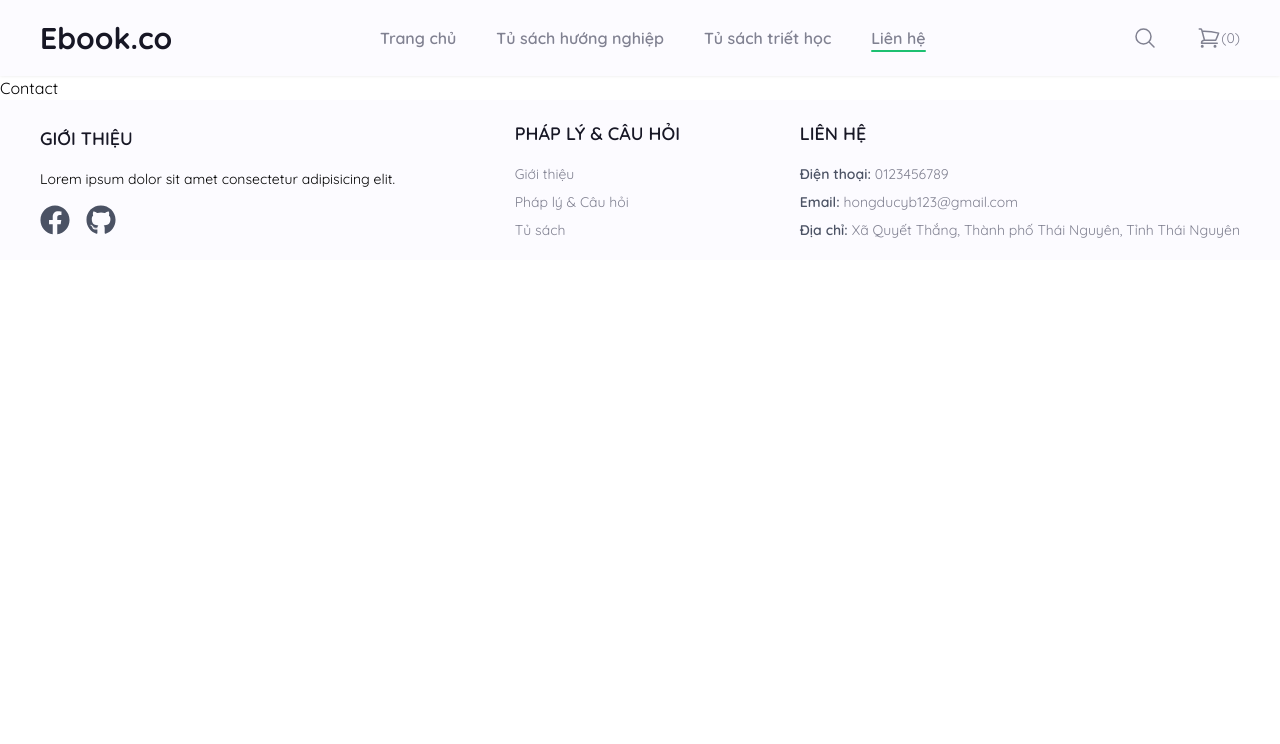
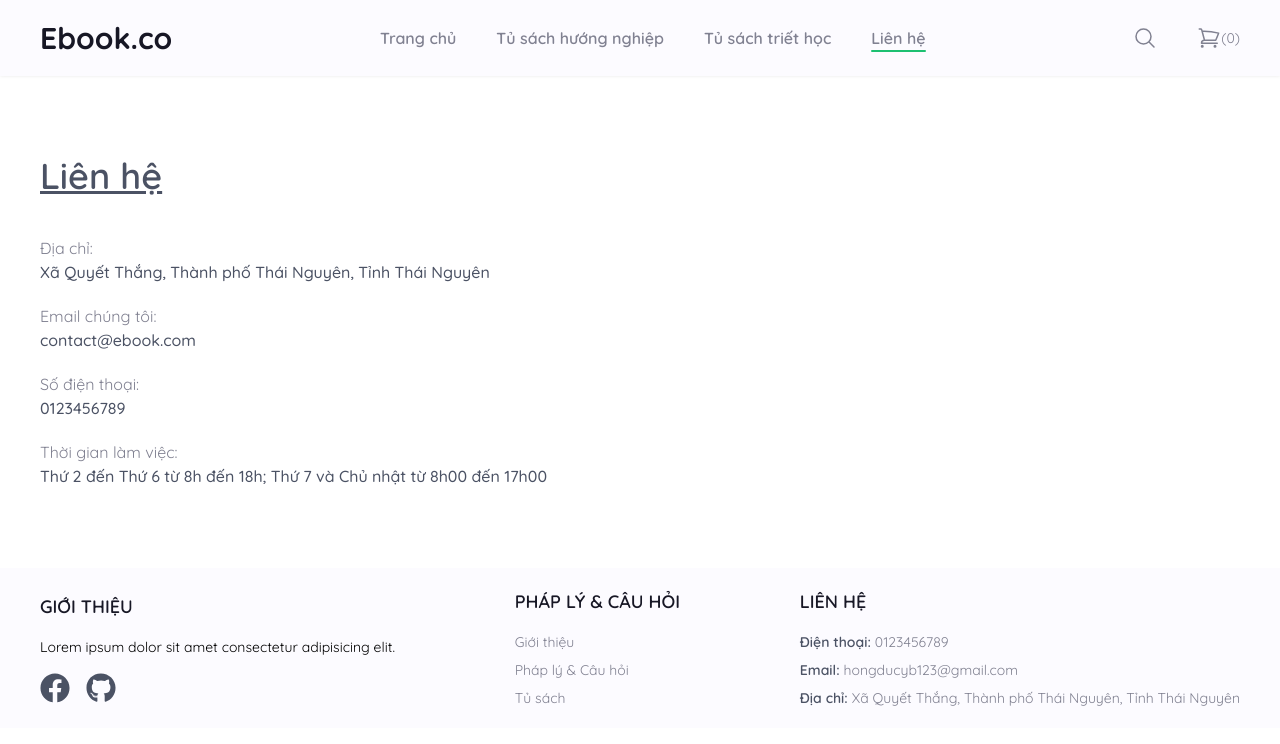
Before and after one commit to hongducdev/ban_sach_truc_tuyen, a React (Vite) app in the folder client/: page /lien-he in a window 1280 px wide. Shown: the top 744 px of the page. Built offline with nearby package versions, Linux system fonts and the light colour scheme.

Commit message:
Update Contact page

```diff
--- a/client/src/components/Product/ProductCard.jsx
+++ b/client/src/components/Product/ProductCard.jsx
@@ -21,7 +21,7 @@ const ProductCard = () => {
         </button>
       </div>
       <div className="mt-3">
-        <Link className="wrap-text-1 font-medium text-sm text-text2">
+        <Link className="wrap-text-1 font-medium text-sm text-text2" to="/product/123">
           Sách Người Trong Muôn Nghề: Ngành Kinh tế có gì? - Bức tranh tổng quan
           ngành Kinh tế
         </Link>
--- a/client/src/pages/CartPage.jsx
+++ b/client/src/pages/CartPage.jsx
@@ -1,5 +1,7 @@
 import React, { Fragment } from "react";
 import { Link } from "react-router-dom";
+import Category from "../components/Category/Category";
+import ProductList from "../components/Product/ProductLIst";
 
 const CartPage = () => {
   return (
@@ -118,6 +120,13 @@ const CartPage = () => {
             </div>
           </div>
         </div>
+        <div className="text-center my-10">
+          <Category title="Sản phẩm có thể bạn thích" />
+          <div className="mt-10"></div>
+          <ProductList />
+          <div className="mt-10"></div>
+          <button className="button uppercase">Xem thêm sản phẩm</button>
+        </div>
       </div>
     </Fragment>
   );
--- a/client/src/pages/Contact.jsx
+++ b/client/src/pages/Contact.jsx
@@ -1,9 +1,35 @@
-import React from 'react'
+import React, { Fragment } from 'react'
 
 const Contact = () => {
   return (
-    <div>Contact</div>
-  )
+    <Fragment>
+      <div className="container my-20">
+        <h1 className="text-4xl font-semibold underline text-text2">Liên hệ</h1>
+        <div className="my-10 flex flex-col gap-5">
+          <div className="">
+            <p className="text-text3">Địa chỉ:</p>
+            <p className="text-text2 font-medium">
+              Xã Quyết Thắng, Thành phố Thái Nguyên, Tỉnh Thái Nguyên
+            </p>
+          </div>
+          <div className="">
+            <p className="text-text3">Email chúng tôi:</p>
+            <p className="text-text2 font-medium">contact@ebook.com</p>
+          </div>
+          <div className="">
+            <p className="text-text3">Số điện thoại:</p>
+            <p className="text-text2 font-medium">0123456789</p>
+          </div>
+          <div className="">
+            <p className="text-text3">Thời gian làm việc:</p>
+            <p className="text-text2 font-medium">
+              Thứ 2 đến Thứ 6 từ 8h đến 18h; Thứ 7 và Chủ nhật từ 8h00 đến 17h00
+            </p>
+          </div>
+        </div>
+      </div>
+    </Fragment>
+  );
 }
 
 export default Contact
```
